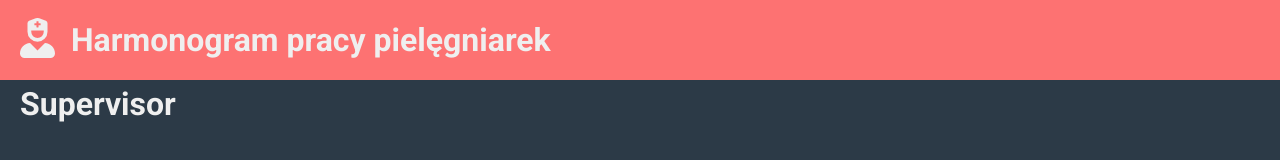
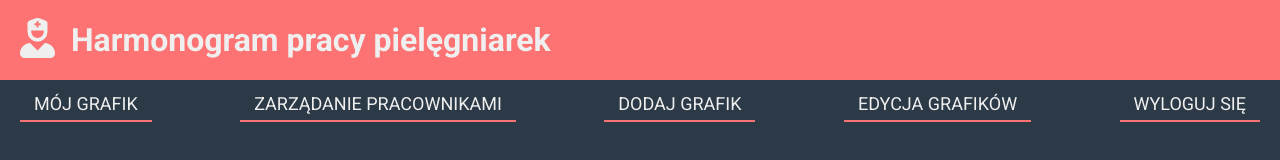
Before and after one commit to daankh/schedule-manager, a React app: page /#/supervisor in a window 1280 px wide. Built offline with nearby package versions, Linux system fonts and the light colour scheme.

Commit message:
add supervisor menu

```diff
--- a/src/js/Components/Supervisor.js
+++ b/src/js/Components/Supervisor.js
@@ -1,4 +1,11 @@
 import React, { Component } from 'react';
+import {
+    HashRouter,
+    Route,
+    Link,
+    Switch,
+    NavLink,
+} from "react-router-dom";
 
 class Supervisor extends Component {
     constructor(props) {
@@ -8,10 +15,40 @@ class Supervisor extends Component {
 
     render() {
 
+        const active = {
+            backgroundColor: "#FD7272",
+        }
+
         return (
-            <div className="wrapper">
-                <h1>Supervisor</h1>
+            <div className="supervisor" >
+                <div className="wrapper">
+                    <HashRouter>
+                        <nav className="navigation">
+                            <ul>
+                                <li>
+                                    <NavLink className="link" activeStyle={active} exact to="/supervisor/mySchedule">Mój grafik</NavLink>
+                                </li>
+                                <li>
+                                    <NavLink className="link" activeStyle={active} to="/supervisor/employersManaging">Zarządanie pracownikami</NavLink>
+                                </li>
+                                <li>
+                                    <NavLink className="link" activeStyle={active} to="/supervisor/addSchedule">Dodaj grafik</NavLink>
+                                </li>
+                                <li>
+                                    <NavLink className="link" activeStyle={active} to="/supervisor/editSchedules">Edycja grafików</NavLink>
+                                </li>
+                                <li>
+                                    <NavLink className="link" to="/">Wyloguj się</NavLink>
+                                </li>
+                            </ul>
+                        </nav>
+                        <Switch>
+
+                        </Switch>
+                    </HashRouter>
+                </div>
             </div>
+
         )
     }
 }
--- /dev/null
+++ b/src/sass/layout/_navigation.scss
@@ -0,0 +1,31 @@
+.navigation{
+
+    ul{
+        list-style: none;
+
+        display: flex;
+        justify-content: space-between;
+
+        li{
+
+            .link {
+                text-decoration: none;
+                text-transform: uppercase;
+                font-size: 1.8rem;
+
+                &:link,
+                &:visited {
+                    padding: .6rem 1.4rem;
+                    color: $color-font;
+                    border-bottom: 2px solid $color-bgc-header;
+                }
+
+                &:hover,
+                &:active {
+                    background-color: $color-bgc-header;
+                }
+
+            }
+        }
+    }
+}
--- /dev/null
+++ b/src/sass/layout/_supervisor.scss
@@ -0,0 +1,9 @@
+.supervisor {
+
+    min-height:calc(100vh - 8rem);
+
+    .wrapper {
+        padding-top: 1rem;
+        padding-bottom: 1rem;
+    }
+}
--- a/src/sass/style.scss
+++ b/src/sass/style.scss
@@ -5,3 +5,5 @@
 
 @import './layout/header';
 @import './layout/login';
+@import './layout/navigation';
+@import './layout/supervisor';
```
